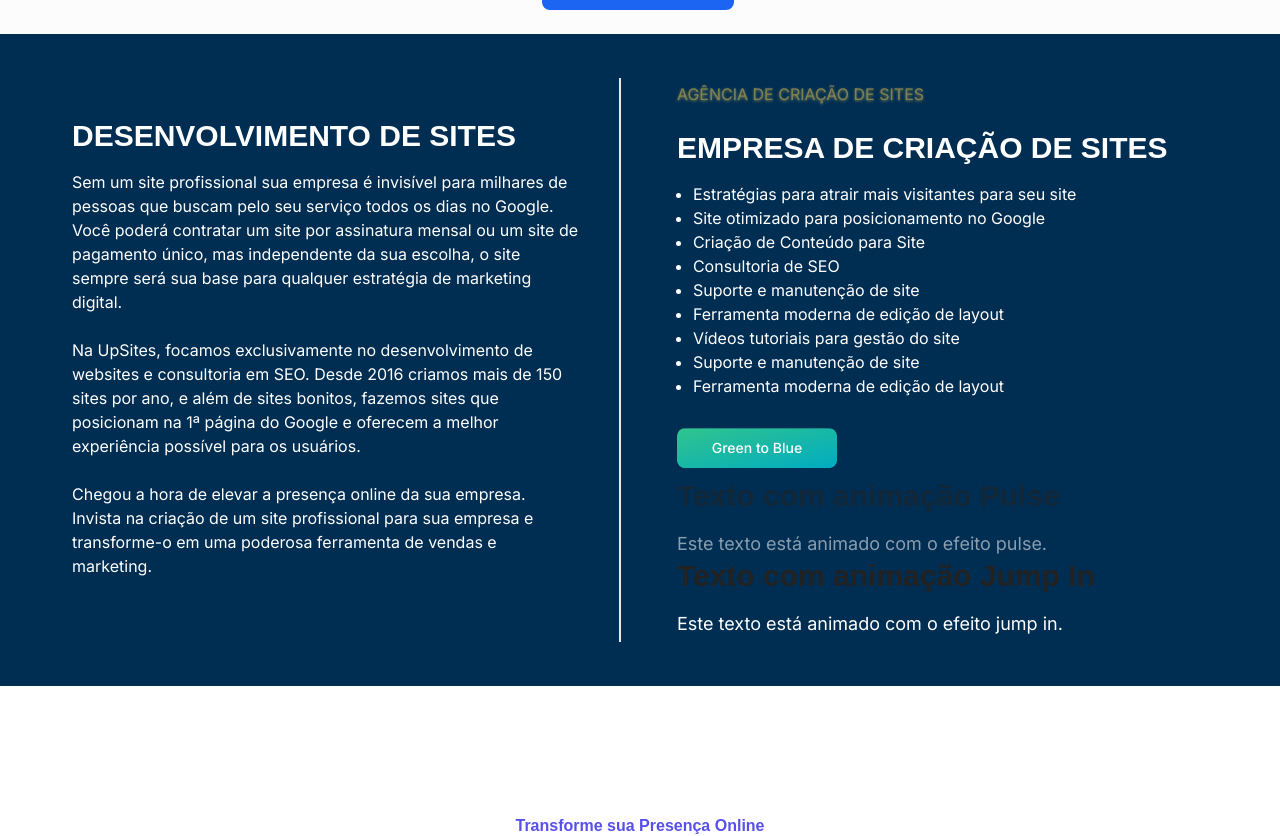
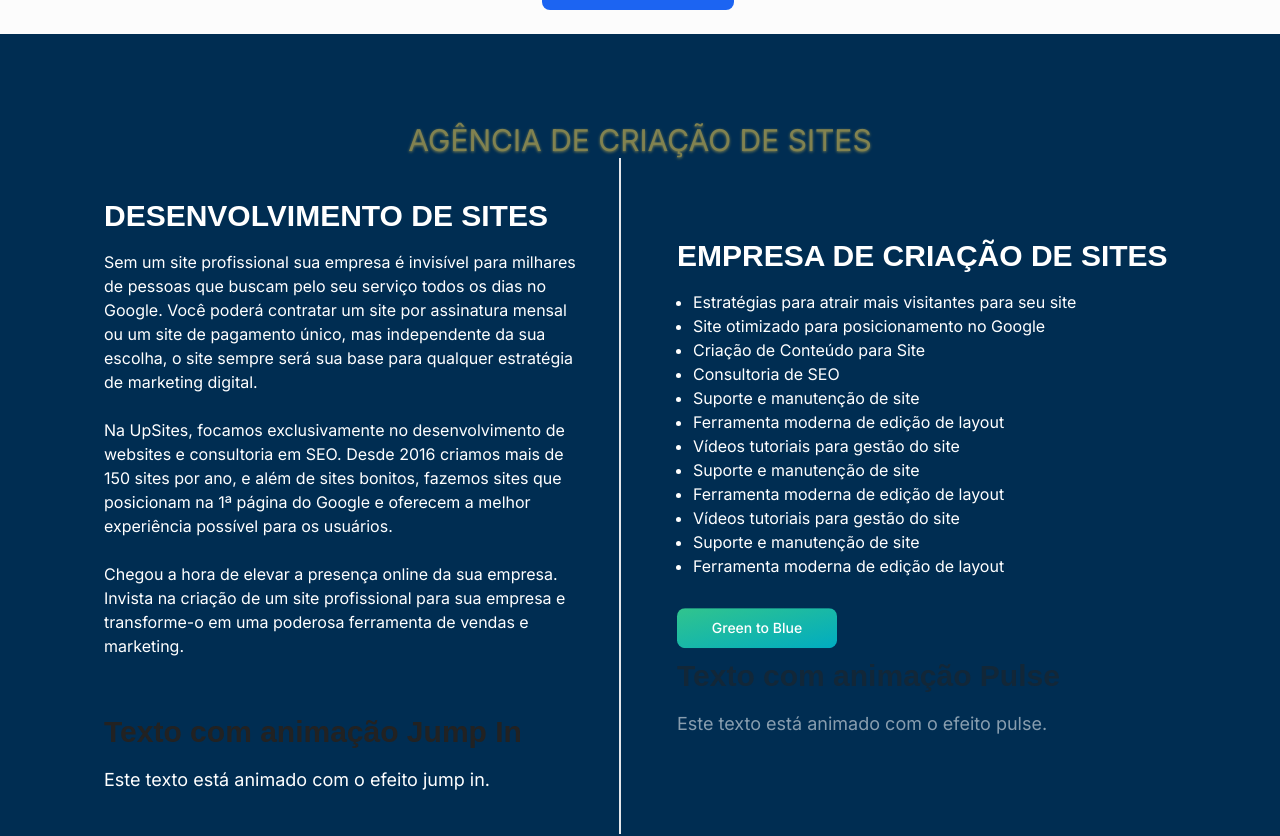
Before and after one commit to MarcoAgostinoo/kisite, a Next.js app: page / in a window 1280 px wide. Shown: the part 598-1434 px from the top of the page. Built offline with nearby package versions, Linux system fonts and the light colour scheme; what tailwindcss-animated would draw is missing.

Commit message:
loiuweowqueiqdjklasjd

```diff
--- a/app/components/Post/ArticleCard.tsx
+++ b/app/components/Post/ArticleCard.tsx
@@ -22,6 +22,7 @@ const ArticleCard: React.FC<ArticleCardProps> = ({ article }) => {
             alt="Imagem do artigo"
             width={300}
             height={250}
+            style={{ width: "100%", height: "auto", maxHeight: "226px" }}
             className="h-auto mb-4 rounded object-contain"
           />
         )}
--- a/app/components/hero/Hero.tsx
+++ b/app/components/hero/Hero.tsx
@@ -10,7 +10,7 @@ export default function Hero() {
       </div>
       <div className="ml-0 flex flex-col items-center lg:ml-2">
         <div className="flex flex-col items-center space-y-2">
-          <p className="animate-pulse animate-infinite text-shadow-amber max-w-lg lg:mb-10 mb-0 text-lg text-yellow-400 text-shadow-lg sm:text-xl md:text-2xl">
+          <p className="animate-pulse animate-infinite text-shadow-amber max-w-lg lg:mb-10 mb-0 text-lg text-yellow-400 sm:text-xl md:text-2xl">
             Dê o primeiro passo do seu negócio online.
           </p>
         </div>
--- a/app/components/navbar/NavBar.tsx
+++ b/app/components/navbar/NavBar.tsx
@@ -43,7 +43,7 @@ export default function NavBar() {
     <Navbar
       fluid
       className={`text-slate-950 fixed left-0 right-0 top-0 z-30 transition-all duration-300 ${
-        scrolling ? "bg-gray-200 bg-opacity-95" : "bg-transparent"
+        scrolling ? "bg-gray-200 bg-opacity-95 shadow-2xl" : "bg-transparent"
       } ${scrolling ? "top-0" : isMobile ? "top-0" : "mt-12"} ${
         menuOpen ? "bg-gray-900 bg-opacity-70" : ""
       }`}
--- a/app/components/outrosservicos/OutrosServicos.tsx
+++ b/app/components/outrosservicos/OutrosServicos.tsx
@@ -4,34 +4,68 @@ import ClientOnlyAnimation from "../../apis/hookObserver/ClientOnlyAnimation";
 
 export default function OutrosServicos() {
   return (
-    <div className="mt-6 flex w-auto flex-col items-center justify-center gap-10 bg-myCustomBlue p-8 align-middle text-white lg:flex-row">
-      <div className="w-full flex-col border-b-2 p-10 lg:w-1/2 lg:border-b-0 lg:border-r-2">
-        <h2 className="text-3xl font-bold text-white">DESENVOLVIMENTO DE SITES</h2>
+    <div className="mt-6 flex flex-col  items-center justify-center gap-10 bg-myCustomBlue p-8">
+      <div className="mt-14">
+        <p className="animate-pulse text-3xl text-amber-300 text-shadow-amber animate-infinite animate-ease-out lg:mt-0">
+          AGÊNCIA DE CRIAÇÃO DE SITES
+        </p>
+      </div>
+
+      <div className="mt-6 flex w-auto flex-col items-center justify-center gap-10 p-8 align-middle text-white lg:flex-row">
+        <div className=" -mt-24 w-full flex-col border-b-2 p-10 lg:w-1/2 lg:border-b-0 lg:border-r-2">
+          <h2 className="text-3xl font-bold text-white">
+            DESENVOLVIMENTO DE SITES
+          </h2>
           <p>
-          Sem um site profissional sua empresa é invisível para milhares de pessoas que buscam pelo seu serviço todos os dias no Google. Você poderá contratar um site por assinatura mensal ou um site de pagamento único, mas independente da sua escolha, o site sempre será sua base para qualquer estratégia de marketing digital.
+            Sem um site profissional sua empresa é invisível para milhares de
+            pessoas que buscam pelo seu serviço todos os dias no Google. Você
+            poderá contratar um site por assinatura mensal ou um site de
+            pagamento único, mas independente da sua escolha, o site sempre será
+            sua base para qualquer estratégia de marketing digital.
           </p>
           <br />
           <p>
-          Na UpSites, focamos exclusivamente no desenvolvimento de websites e consultoria em SEO. Desde 2016 criamos mais de 150 sites por ano, e além de sites bonitos, fazemos sites que posicionam na 1ª página do Google e oferecem a melhor experiência possível para os usuários.
+            Na UpSites, focamos exclusivamente no desenvolvimento de websites e
+            consultoria em SEO. Desde 2016 criamos mais de 150 sites por ano, e
+            além de sites bonitos, fazemos sites que posicionam na 1ª página do
+            Google e oferecem a melhor experiência possível para os usuários.
           </p>
           <br />
           <p>
-          Chegou a hora de elevar a presença online da sua empresa. Invista na criação de um site profissional para sua empresa e transforme-o em uma poderosa ferramenta de vendas e marketing.
+            Chegou a hora de elevar a presença online da sua empresa. Invista na
+            criação de um site profissional para sua empresa e transforme-o em
+            uma poderosa ferramenta de vendas e marketing.
           </p>
           <br />
+          {/* Exemplo de animação com jump-in */}
+          <ClientOnlyAnimation
+            threshold={0.2}
+            animationClasses="animate-jump-in"
+            animationDelay="0.3s"
+          >
+            <div>
+              <h2 className="text-3xl font-semibold mt-8">
+                Texto com animação Jump In
+              </h2>
+              <p className="text-lg">
+                Este texto está animado com o efeito jump in.
+              </p>
+            </div>
+          </ClientOnlyAnimation>
         </div>
 
-      <div className="mt-[-40px] w-full flex-col pl-10 pr-10 lg:mt-[0px] lg:w-1/2 lg:p-4">
-        <p className="mt-6 animate-pulse text-amber-300 text-shadow-amber animate-infinite animate-ease-out lg:mt-0">
-          AGÊNCIA DE CRIAÇÃO DE SITES
-        </p>
-        <br />
-        <h2 className="text-3xl font-bold text-white">EMPRESA DE CRIAÇÃO DE SITES</h2>
+        <div className="w-full -mt-28 flex-col pl-10 pr-10 lg:w-1/2 lg:p-4">
+          <h2 className="text-3xl font-bold text-white">
+            EMPRESA DE CRIAÇÃO DE SITES
+          </h2>
           <ul className="ml-4 list-disc">
             <li>Estratégias para atrair mais visitantes para seu site</li>
             <li>Site otimizado para posicionamento no Google</li>
             <li>Criação de Conteúdo para Site</li>
             <li>Consultoria de SEO</li>
+            <li>Suporte e manutenção de site</li>
+            <li>Ferramenta moderna de edição de layout</li>
+            <li>Vídeos tutoriais para gestão do site</li>
             <li>Suporte e manutenção de site</li>
             <li>Ferramenta moderna de edição de layout</li>
             <li>Vídeos tutoriais para gestão do site</li>
@@ -54,23 +88,16 @@ export default function OutrosServicos() {
             animationDelay="0.1s"
           >
             <div>
-            <h2 className="text-3xl font-semibold">Texto com animação Pulse</h2>
-            <p className="text-lg">Este texto está animado com o efeito pulse.</p>
-          </div>
-        </ClientOnlyAnimation>
-
-        {/* Exemplo de animação com jump-in */}
-        <ClientOnlyAnimation
-          threshold={0.2}
-          animationClasses="animate-jump-in"
-          animationDelay="0.3s"
-        >
-          <div>
-            <h2 className="text-3xl font-semibold">Texto com animação Jump In</h2>
-            <p className="text-lg">Este texto está animado com o efeito jump in.</p>
+              <h2 className="text-3xl font-semibold">
+                Texto com animação Pulse
+              </h2>
+              <p className="text-lg">
+                Este texto está animado com o efeito pulse.
+              </p>
             </div>
           </ClientOnlyAnimation>
         </div>
       </div>
+    </div>
   );
 }
--- a/app/components/serverapi/fetchArticles.tsx
+++ b/app/components/serverapi/fetchArticles.tsx
@@ -1,10 +1,10 @@
-// app/components/ArticleFetcher.tsx
-'use server';
+// // app/components/ArticleFetcher.tsx
+// 'use server';
 
-import { Article } from '../../types/Article';
+// import { Article } from '../../types/Article';
 
-export async function fetchArticles(): Promise<Article[]> {
-  const response = await fetch('https://cms-kisite-production.up.railway.app/api/articles?populate=*');
-  const data = await response.json();
-  return data;
-}
+// export async function fetchArticles(): Promise<Article[]> {
+//   const response = await fetch('https://cms-kisite-production.up.railway.app/api/articles?populate=*');
+//   const data = await response.json();
+//   return data;
+// }
--- a/app/page.tsx
+++ b/app/page.tsx
@@ -1,8 +1,6 @@
-import { DarkThemeToggle } from "flowbite-react";
 import Navbar from "./components/navbar/NavBar";
 import CustomFooter from "./components/footer/CustomFooter";
 import Hero from "./components/hero/Hero";
-import SectionTwo from "./components/sectiontwo/SectionTwo";
 import Servicos from "./components/servicos/Servicos";
 import About from "./components/about/About";
 import ContantSection from "./components/contentsection/ContentSection";
--- a/app/pages/article/[slug]/page.tsx
+++ b/app/pages/article/[slug]/page.tsx
@@ -52,8 +52,9 @@ export default async function ArticlePage({ params }: PageProps) {
   return (
     <div>
       <NavBar />
-      <div className="container mx-auto mt-24 p-6 lg:mt-56">
-        <h1 className="mb-4 text-4xl font-bold">{article.title}</h1>
+      <div className="mt-36 ">
+              <div className="container mx-auto mt-36 p-6 lg:mt-56">
+        <h1 className="mb-4 text-4xl text-center font-bold">{article.title}</h1>
 
         {coverUrl && (
           <Image
@@ -98,6 +99,8 @@ export default async function ArticlePage({ params }: PageProps) {
             />
           ))}
       </div>
+      </div>
+
       <CustomFooter />
     </div>
   );
--- a/app/pages/teste/page.tsx
+++ /dev/null
@@ -1,58 +0,0 @@
-import React from "react";
-import axios from "axios";
-import ArticleCard from "../../components/Post/ArticleCard";
-
-interface Article {
-  id: number;
-  documentId?: string;
-  title: string;
-  description: string;
-  slug: string;
-  createdAt?: string;
-  updatedAt?: string;
-  publishedAt: string;
-  cover?: { url: string };
-  author?: { name: string; avatar?: { url: string } };
-}
-
-
-const fetchArticles = async (): Promise<Article[]> => {
-  try {
-    const res = await axios.get("https://cms-kisite-production.up.railway.app/api/articles?populate=*");
-    return res.data.data.map((article: any) => ({
-      id: article.id,
-      documentId: article.documentId,
-      title: article.title,
-      description: article.description,
-      slug: article.slug,
-      createdAt: article.createdAt,
-      updatedAt: article.updatedAt,
-      publishedAt: article.publishedAt,
-      cover: article.cover ? { url: article.cover.url } : undefined,
-      author: article.author ? {
-        name: article.author.name,
-        avatar: article.author.avatar ? { url: article.author.avatar.url } : undefined
-      } : undefined,
-    }));
-  } catch (error) {
-    console.error("Erro ao buscar artigos:", error);
-    return [];
-  }
-};
-
-
-const Teste01 = async () => {
-  const articles = await fetchArticles();
-  return (
-    <div className="container mx-auto p-6">
-      <h1 className="text-2xl font-bold mb-6">Blog teste</h1>
-      <div className="grid grid-cols-1 md:grid-cols-2 lg:grid-cols-3 gap-6">
-        {articles.map((article) => (
-          <ArticleCard key={article.id} article={article} />
-        ))}
-      </div>
-    </div>
-  );
-};
-
-export default Teste01;
```
Lines whose indentation alone changed are shown as unchanged.
